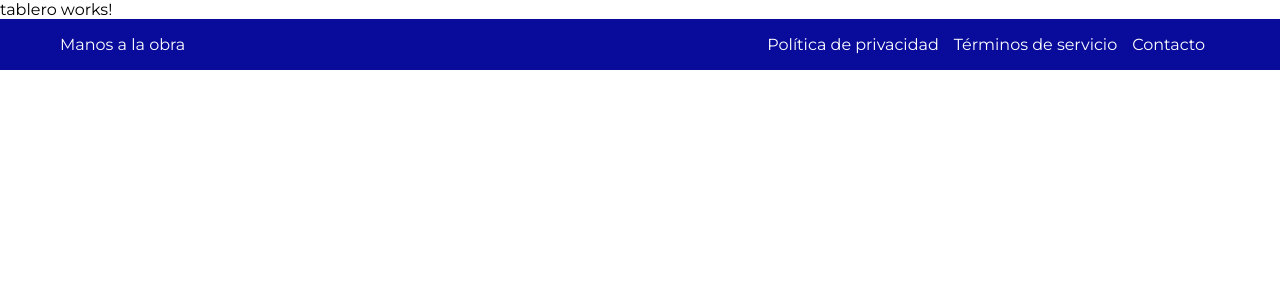
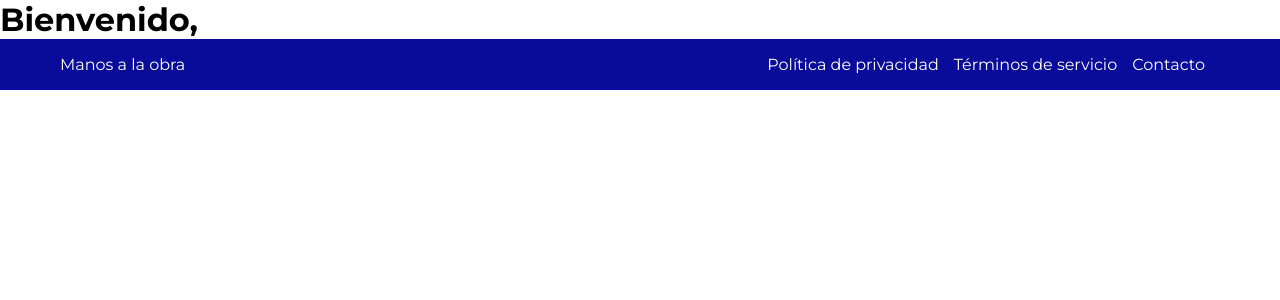
Before and after one commit to CarlosAV901/MALO-Web, an Angular app in the folder MALO-app/: page /empleos/tablero in a window 1280 px wide. Shown: the top 300 px of the page. Built offline with nearby package versions, Linux system fonts and the light colour scheme.

Commit message:
Bienvenida de usuario
Despues del login, redirecciona a otra pagina con el correo del usuario

```diff
--- a/MALO-app/package.json
+++ b/MALO-app/package.json
@@ -18,6 +18,7 @@
     "@angular/platform-browser": "^18.2.0",
     "@angular/platform-browser-dynamic": "^18.2.0",
     "@angular/router": "^18.2.0",
+    "jwt-decode": "^4.0.0",
     "rxjs": "~7.8.0",
     "tslib": "^2.3.0",
     "zone.js": "~0.14.10"
--- /dev/null
+++ b/MALO-app/src/app/core/services/user.service.ts
@@ -0,0 +1,19 @@
+import { Injectable } from '@angular/core';
+import { jwtDecode } from 'jwt-decode';
+
+@Injectable({
+  providedIn: 'root'
+})
+export class UserService {
+  constructor() {}
+
+  // Método para obtener los datos del usuario desde el token
+  getUserData(): any {
+    const token = localStorage.getItem('authToken');
+    if (token) {
+      const decoded: any = jwtDecode(token);
+      return decoded; // Retorna la información decodificada del usuario
+    }
+    return null;
+  }
+}
--- a/MALO-app/src/app/empleos/features/tablero/tablero.component.html
+++ b/MALO-app/src/app/empleos/features/tablero/tablero.component.html
@@ -1 +1 @@
-<p>tablero works!</p>
+<h1>Bienvenido, {{ userName }}</h1>
--- a/MALO-app/src/app/empleos/features/tablero/tablero.component.ts
+++ b/MALO-app/src/app/empleos/features/tablero/tablero.component.ts
@@ -1,12 +1,18 @@
-import { Component } from '@angular/core';
+import { Component, OnInit } from '@angular/core';
+import { UserService } from '../../../core/services/user.service';// Ajusta la ruta según tu estructura
 
 @Component({
   selector: 'app-tablero',
-  standalone: true,
-  imports: [],
   templateUrl: './tablero.component.html',
-  styleUrl: './tablero.component.css'
+  styleUrls: ['./tablero.component.css']
 })
-export class TableroComponent {
+export class TableroComponent implements OnInit {
+  userName: string | null = null;
 
+  constructor(private userService: UserService) {}
+
+  ngOnInit(): void {
+    const userData = this.userService.getUserData();
+    this.userName = userData ? userData.email : null; // Puedes acceder a otros datos también
+  }
 }
```
Also changed, not shown: 1 other file (tests, documents, lock files or other folders).
